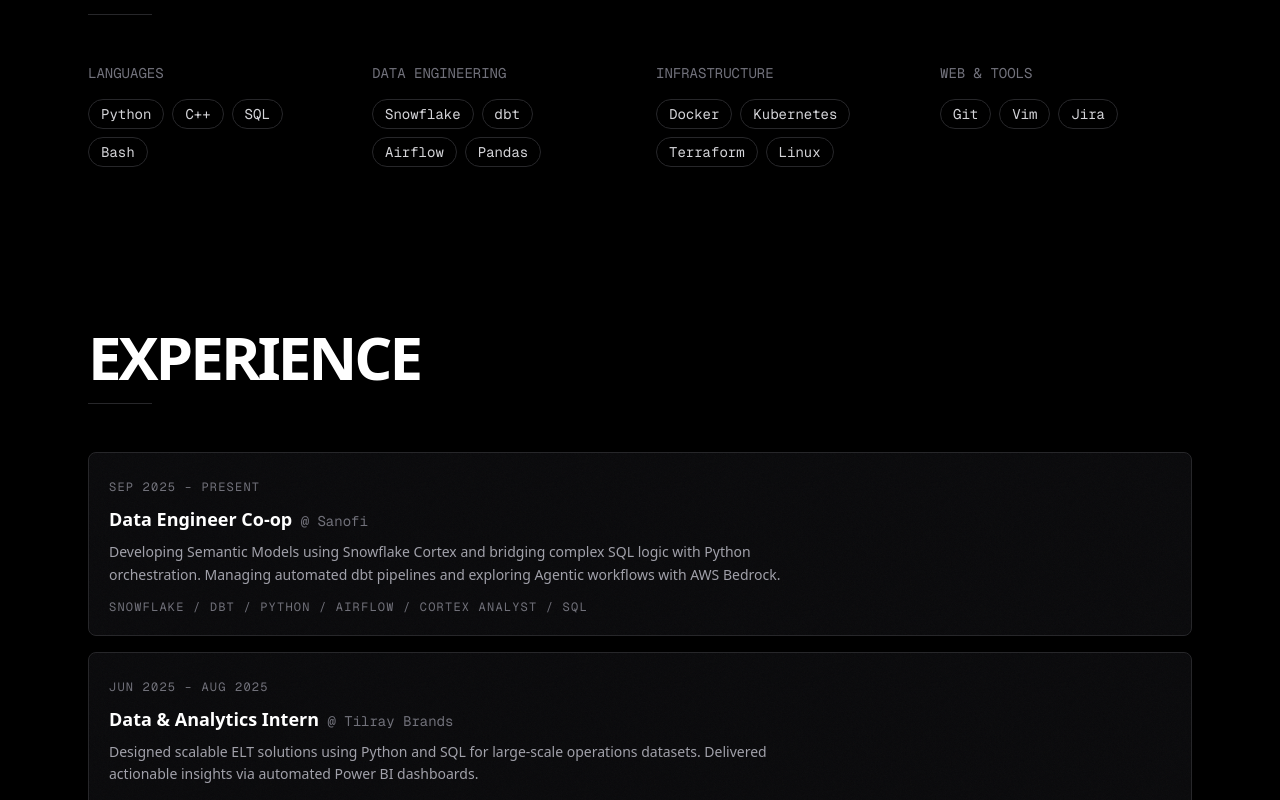
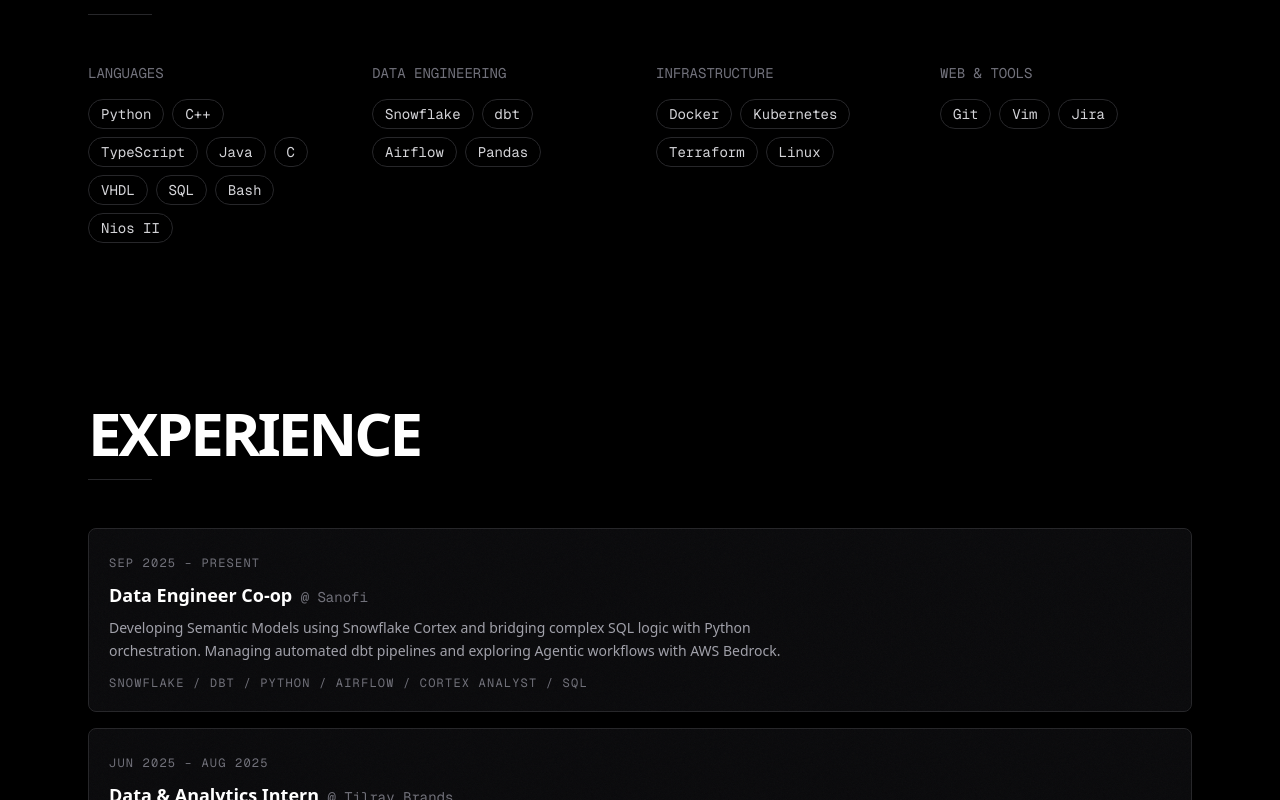
Before and after one commit to oliver-morrow/oliver-morrow-site, a Next.js app: page / in a window 1280 px wide. Shown: the part 1000-1800 px from the top of the page. Built offline with nearby package versions, Linux system fonts and the light colour scheme.

Commit message:
Update tools

```diff
--- a/src/data/portfolio.ts
+++ b/src/data/portfolio.ts
@@ -172,8 +172,13 @@
     skills: [
       { name: "Python", level: "kernel", usedAt: ["Sanofi", "Tilray", "Cyclicus"] },
       { name: "C++", level: "kernel", usedAt: ["Noteworthy"] },
+      { name: "TypeScript", level: "kernel", usedAt: [] },
+      { name: "Java", level: "driver", usedAt: [] },
+      { name: "C", level: "driver", usedAt: [] },
+      { name: "VHDL", level: "driver", usedAt: [] },
       { name: "SQL", level: "kernel", usedAt: ["Sanofi", "Tilray"] },
       { name: "Bash", level: "driver", usedAt: ["Sanofi", "Legal Aid Ontario"] },
+      { name: "Nios II", level: "driver", usedAt: [] },
     ],
   },
   {
```
